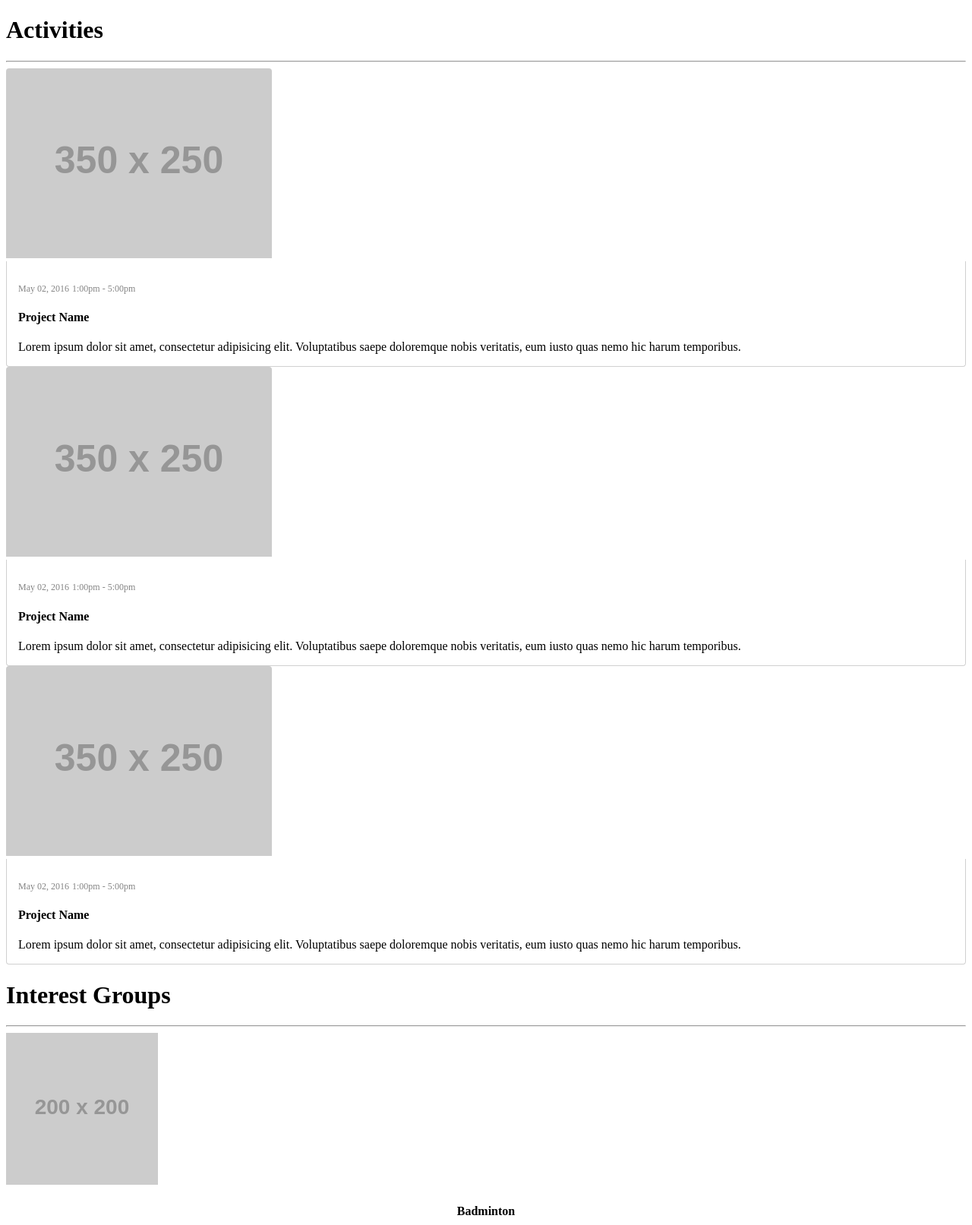
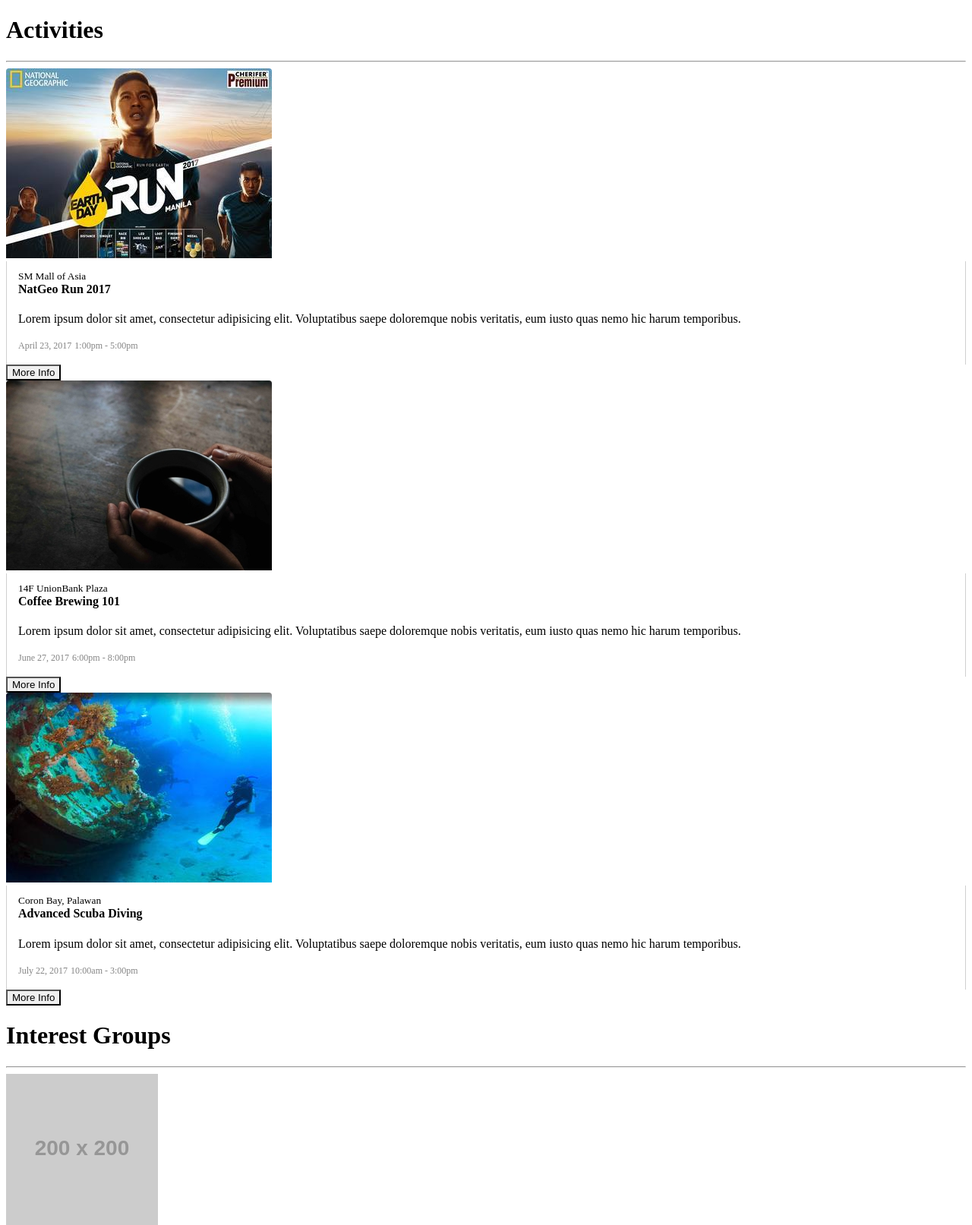
Before and after one commit to domtuazon/GoBeyondPlus, a Flask app: page / in a window 1280 px wide. Shown: the part 99-1712 px from the top of the page at 76% size. Run offline with Flask 2, Linux system fonts and the light colour scheme; grey boxes labelled with a size stand in for pictures from a placeholder-image service; some libraries are stand-ins or nearby versions.

Commit message:
Added modal function for activities

```diff
--- a/static/_less/_components.activities-box.less
+++ b/static/_less/_components.activities-box.less
@@ -10,15 +10,25 @@
     }
 
     .description {
-        padding: (@padding-base - 5) @padding-base 0;
+        padding: (@padding-base - 5) @padding-base 1px;
         border: 1px solid @light-gray;
         border-top: 0;
-        border-bottom-left-radius: @border-radius;
-        border-bottom-right-radius: @border-radius;
+        border-bottom: 0;
+
+        h4 {
+            margin-top: 0;
+        }
 
         .details {
             color: darken(@light-gray, 30%);
             font-size: 12px;
         }
     }
+
+    .footer {
+        .btn {
+            border-top-left-radius: 0;
+            border-top-right-radius: 0;
+        }
+    }
 }
--- a/static/main.css
+++ b/static/main.css
@@ -1 +1 @@
-.navbar-ubp{background-color:#564c89;color:#fff}.navbar-ubp .navbar-nav>li>a{color:#fff}.navbar-ubp .navbar-nav>li>a:hover{background-color:#7a72a3}.navbar-ubp .navbar-brand{color:#fff}.navbar-ubp .navbar-toggle{background-color:#7a72a3}.navbar-ubp .navbar-toggle .icon-bar{background-color:#564c89}.activity-box .img-wrap img{border-top-left-radius:4px;border-top-right-radius:4px}.activity-box .description{padding:10px 15px 0;border:1px solid #d0d0d0;border-top:0;border-bottom-left-radius:4px;border-bottom-right-radius:4px}.activity-box .description .details{color:#848484;font-size:12px}.interest-group-container h4{text-align:center}
+.navbar-ubp{background-color:#564c89;color:#fff}.navbar-ubp .navbar-nav>li>a{color:#fff}.navbar-ubp .navbar-nav>li>a:hover{background-color:#7a72a3}.navbar-ubp .navbar-brand{color:#fff}.navbar-ubp .navbar-toggle{background-color:#7a72a3}.navbar-ubp .navbar-toggle .icon-bar{background-color:#564c89}.activity-box .img-wrap img{border-top-left-radius:4px;border-top-right-radius:4px}.activity-box .description{padding:10px 15px 1px;border:1px solid #d0d0d0;border-top:0;border-bottom:0}.activity-box .description h4{margin-top:0}.activity-box .description .details{color:#848484;font-size:12px}.activity-box .footer .btn{border-top-left-radius:0;border-top-right-radius:0}.interest-group-container h4{text-align:center}
--- a/templates/index.html
+++ b/templates/index.html
@@ -12,45 +12,57 @@
                             <div class="col-md-4">
                                 <div class="activity-box">
                                     <div class="img-wrap">
-                                        <img src="http://placehold.it/350x250" alt="" class="img-responsive">
+                                        <img src="{{ url_for('static', filename='images/thumbs1.jpg') }}" alt="" class="img-responsive">
                                     </div>
                                     <div class="description">
+                                        <small><i class="fa fa-map-o"></i> SM Mall of Asia</small>
+                                        <h4>NatGeo Run 2017</h4>
+                                        <p>Lorem ipsum dolor sit amet, consectetur adipisicing elit. Voluptatibus saepe doloremque nobis veritatis, eum iusto quas nemo hic harum temporibus.</p>
                                         <p class="clearfix">
-                                            <small class="details pull-left"><i class="fa fa-calendar"></i> May 02, 2016</small>
+                                            <small class="details pull-left"><i class="fa fa-calendar"></i> April 23, 2017</small>
                                             <small class="details pull-right"><i class="fa fa-clock-o"></i> 1:00pm - 5:00pm</small>
                                         </p>
-                                        <h4>Project Name</h4>
-                                        <p>Lorem ipsum dolor sit amet, consectetur adipisicing elit. Voluptatibus saepe doloremque nobis veritatis, eum iusto quas nemo hic harum temporibus.</p>
+                                    </div>
+                                    <div class="footer">
+                                        <button class="btn btn-block btn-default" data-toggle="modal" data-target="#myModal">More Info</button>
                                     </div>
                                 </div>
                             </div>
                             <div class="col-md-4">
                                 <div class="activity-box">
                                     <div class="img-wrap">
-                                        <img src="http://placehold.it/350x250" alt="" class="img-responsive">
+                                        <img src="{{ url_for('static', filename='images/thumbs2.jpg') }}" alt="" class="img-responsive">
                                     </div>
                                     <div class="description">
+                                        <small><i class="fa fa-map-o"></i> 14F UnionBank Plaza</small>
+                                        <h4>Coffee Brewing 101</h4>
+                                        <p>Lorem ipsum dolor sit amet, consectetur adipisicing elit. Voluptatibus saepe doloremque nobis veritatis, eum iusto quas nemo hic harum temporibus.</p>
                                         <p class="clearfix">
-                                            <small class="details pull-left"><i class="fa fa-calendar"></i> May 02, 2016</small>
-                                            <small class="details pull-right"><i class="fa fa-clock-o"></i> 1:00pm - 5:00pm</small>
+                                            <small class="details pull-left"><i class="fa fa-calendar"></i> June 27, 2017</small>
+                                            <small class="details pull-right"><i class="fa fa-clock-o"></i> 6:00pm - 8:00pm</small>
                                         </p>
-                                        <h4>Project Name</h4>
-                                        <p>Lorem ipsum dolor sit amet, consectetur adipisicing elit. Voluptatibus saepe doloremque nobis veritatis, eum iusto quas nemo hic harum temporibus.</p>
+                                    </div>
+                                    <div class="footer">
+                                        <button class="btn btn-block btn-default" data-toggle="modal" data-target="#myModal">More Info</button>
                                     </div>
                                 </div>
                             </div>
                             <div class="col-md-4">
                                 <div class="activity-box">
                                     <div class="img-wrap">
-                                        <img src="http://placehold.it/350x250" alt="" class="img-responsive">
+                                        <img src="{{ url_for('static', filename='images/thumbs3.jpg') }}" alt="" class="img-responsive">
                                     </div>
                                     <div class="description">
+                                        <small><i class="fa fa-map-o"></i> Coron Bay, Palawan</small>
+                                        <h4>Advanced Scuba Diving</h4>
+                                        <p>Lorem ipsum dolor sit amet, consectetur adipisicing elit. Voluptatibus saepe doloremque nobis veritatis, eum iusto quas nemo hic harum temporibus.</p>
                                         <p class="clearfix">
-                                            <small class="details pull-left"><i class="fa fa-calendar"></i> May 02, 2016</small>
-                                            <small class="details pull-right"><i class="fa fa-clock-o"></i> 1:00pm - 5:00pm</small>
+                                            <small class="details pull-left"><i class="fa fa-calendar"></i> July 22, 2017</small>
+                                            <small class="details pull-right"><i class="fa fa-clock-o"></i> 10:00am - 3:00pm</small>
                                         </p>
-                                        <h4>Project Name</h4>
-                                        <p>Lorem ipsum dolor sit amet, consectetur adipisicing elit. Voluptatibus saepe doloremque nobis veritatis, eum iusto quas nemo hic harum temporibus.</p>
+                                    </div>
+                                    <div class="footer">
+                                        <button class="btn btn-block btn-default" data-toggle="modal" data-target="#myModal">More Info</button>
                                     </div>
                                 </div>
                             </div>
@@ -89,13 +101,13 @@
                             <div class="col-md-2">
                                 <div class="interest-group-container">
                                     <img src="http://placehold.it/200" alt="" class="img-circle img-responsive">
-                                    <h4>Running</h4>
+                                    <h4>Hermes</h4>
                                 </div>
                             </div>
                             <div class="col-md-2">
                                 <div class="interest-group-container">
                                     <img src="http://placehold.it/200" alt="" class="img-circle img-responsive">
-                                    <h4></h4>
+                                    <h4>Coffee Hipsters</h4>
                                 </div>
                             </div>
                         </div>
@@ -103,26 +115,31 @@
                             <div class="col-md-2 col-md-offset-1">
                                 <div class="interest-group-container">
                                     <img src="http://placehold.it/200" alt="" class="img-circle img-responsive">
+                                    <h4>Scuba Diving</h4>
                                 </div>
                             </div>
                             <div class="col-md-2">
                                 <div class="interest-group-container">
                                     <img src="http://placehold.it/200" alt="" class="img-circle img-responsive">
+                                    <h4>Photography</h4>
                                 </div>
                             </div>
                             <div class="col-md-2">
                                 <div class="interest-group-container">
                                     <img src="http://placehold.it/200" alt="" class="img-circle img-responsive">
+                                    <h4>Tennis</h4>
                                 </div>
                             </div>
                             <div class="col-md-2">
                                 <div class="interest-group-container">
                                     <img src="http://placehold.it/200" alt="" class="img-circle img-responsive">
+                                    <h4>Online Gaming</h4>
                                 </div>
                             </div>
                             <div class="col-md-2">
                                 <div class="interest-group-container">
                                     <img src="http://placehold.it/200" alt="" class="img-circle img-responsive">
+                                    <h4>Shopping</h4>
                                 </div>
                             </div>
                         </div>
@@ -131,4 +148,57 @@
             </div>
         </div>
     </div>
+    <div class="modal fade" id="myModal" tabindex="-1" role="dialog" aria-labelledby="myModalLabel">
+        <div class="modal-dialog" role="document">
+            <div class="modal-content">
+                <div class="modal-header">
+                    <button type="button" class="close" data-dismiss="modal" aria-label="Close"><span aria-hidden="true">&times;</span></button>
+                    <h4 class="modal-title" id="myModalLabel">NatGeo Run 2017</h4>
+                </div>
+                <img src="{{ url_for('static', filename='images/activity1.jpg') }}" alt="" class="img-responsive">
+                <div class="modal-body">
+                    <div class="clearfix">
+                        <div class="pull-left">
+                            <p><i class="fa fa-star"></i> 28 Interested</p>
+                        </div>
+                        <div class="pull-right">
+                            <p><i class="fa fa-users"></i> 256 Joined</p>
+                        </div>
+                    </div>
+                    <p>Lorem ipsum dolor sit amet, consectetur adipisicing elit. Exercitationem ex asperiores voluptatum tempora distinctio, quo laborum doloremque in cupiditate nesciunt assumenda, impedit quasi enim alias similique expedita eum quos nihil!</p>
+                    <p>Lorem ipsum dolor sit amet, consectetur adipisicing elit. Accusantium nemo natus, sint explicabo, doloremque nulla?</p>
+                    <table class="table table-bordered table-condensed">
+                        <thead>
+                            <tr>
+                                <th></th>
+                                <th>Details</th>
+                                <th>Date</th>
+                            </tr>
+                        </thead>
+                        <tbody>
+                            <tr>
+                                <td>Activity 1 Schedule</td>
+                                <td>Activity description</td>
+                                <td>01:00pm - 02:20pm</td>
+                            </tr>
+                            <tr>
+                                <td>Activity 2 Schedule</td>
+                                <td>Activity description</td>
+                                <td>03:00pm - 04:20pm</td>
+                            </tr>
+                            <tr>
+                                <td>Activity 3 Schedule</td>
+                                <td>Activity description</td>
+                                <td>05:00pm - 06:20pm</td>
+                            </tr>
+                        </tbody>
+                    </table>
+                </div>
+                <div class="modal-footer">
+                    <button type="button" class="btn btn-default" data-dismiss="modal">Close</button>
+                    <button type="button" class="btn btn-primary">Join</button>
+                </div>
+            </div>
+        </div>
+    </div>
 {% endblock %}
```
Also changed, not shown: static/images/SAM_1080-1024x683.jpeg (added), static/images/activity1.jpg (added), static/images/coron-town-new.jpg (added), static/images/thumbs1.jpg (added), static/images/thumbs2.jpg (added), static/images/thumbs3.jpg (added), 1 other file.
